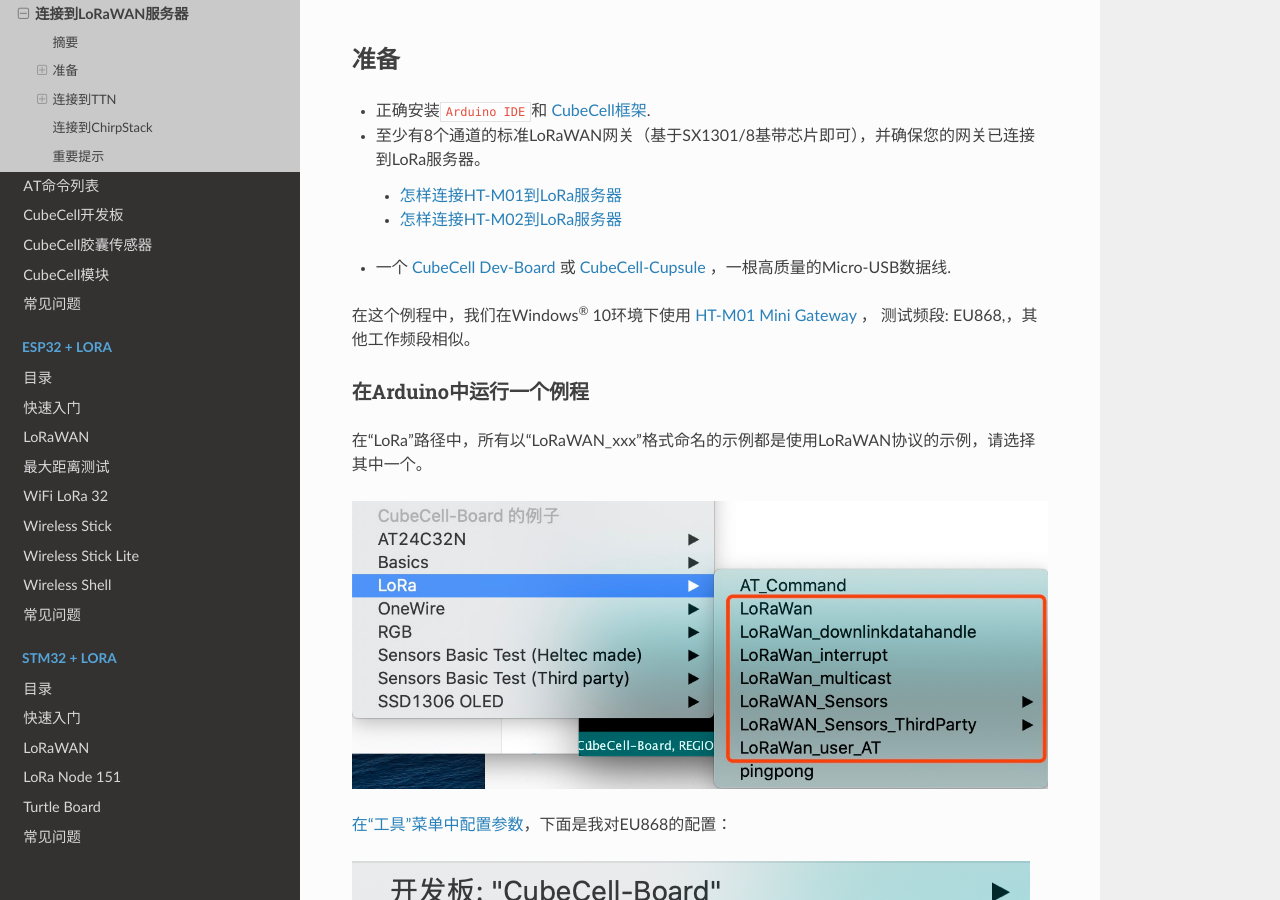
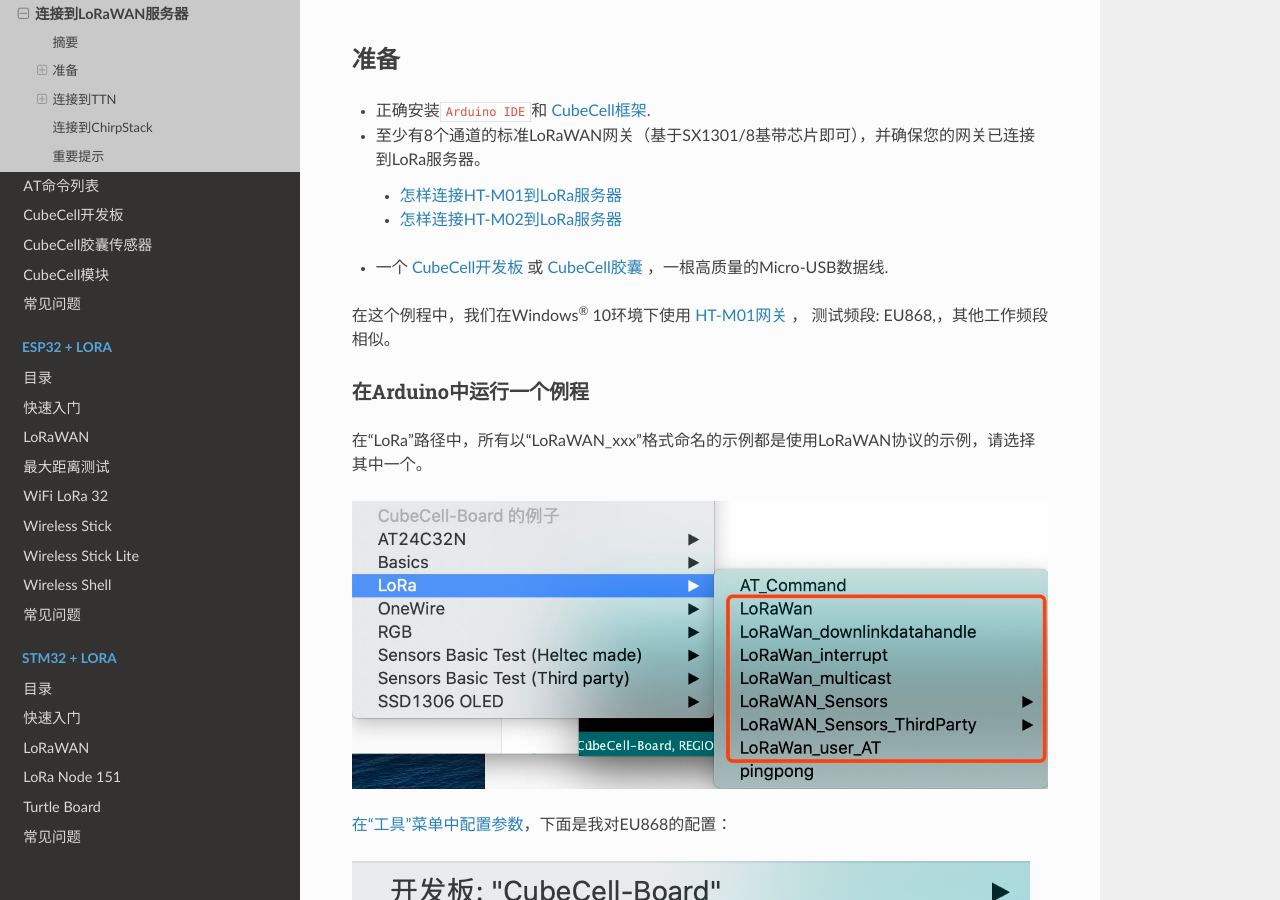
Before and after one commit to HelTecAutomation/HeltecDocs-zh_CN, a Sphinx documentation site: the page built from zh_CN/source/cubecell/lorawan/connect_to_gateway.md, in a window 1280 px wide and 900 px high, scrolled down 996 px. Built offline with Sphinx 7.4.7 and the Read the Docs theme 2.0.0, drawn with Linux system fonts in a browser that asks for light colours; pages that are not in the unit, such as notebooks, are missing from menus.

Commit message:
Update CubeCell relevant documents

```diff
--- a/zh_CN/source/cubecell/lorawan/connect_to_gateway.md
+++ b/zh_CN/source/cubecell/lorawan/connect_to_gateway.md
@@ -26,9 +26,9 @@ LoRaWAN协议是所有LoRa应用的核心。我们认为，LoRaWAN最显著的
 - 至少有8个通道的标准LoRaWAN网关（基于SX1301/8基带芯片即可），并确保您的网关已连接到LoRa服务器。
   - [怎样连接HT-M01到LoRa服务器](https://heltec-automation.readthedocs.io/zh_CN/latest/gateway/ht-m01/connect_to_server.html)
   - [怎样连接HT-M02到LoRa服务器](https://heltec-automation.readthedocs.io/zh_CN/latest/gateway/ht-m02/index.html)
-- 一个 [CubeCell Dev-Board](https://heltec.org/project/htcc-ab01/) 或 [CubeCell-Cupsule](https://heltec.org/project/htcc-ac01/) ，一根高质量的Micro-USB数据线.
+- 一个 [CubeCell开发板](https://heltec.org/project/htcc-ab01/) 或 [CubeCell胶囊](https://heltec.org/project/htcc-ac01/) ，一根高质量的Micro-USB数据线.
 
-在这个例程中，我们在Windows<sup>®</sup> 10环境下使用 [HT-M01 Mini Gateway](https://heltec.org/project/ht-m01/) ， 测试频段: EU868,，其他工作频段相似。
+在这个例程中，我们在Windows<sup>®</sup> 10环境下使用 [HT-M01网关](https://heltec.org/project/ht-m01/) ， 测试频段: EU868,，其他工作频段相似。
 
 ### 在Arduino中运行一个例程
 
```
Also changed, not shown: zh_CN/source/cubecell/lorawan/config_parameter.md (+1 -1 lines).
